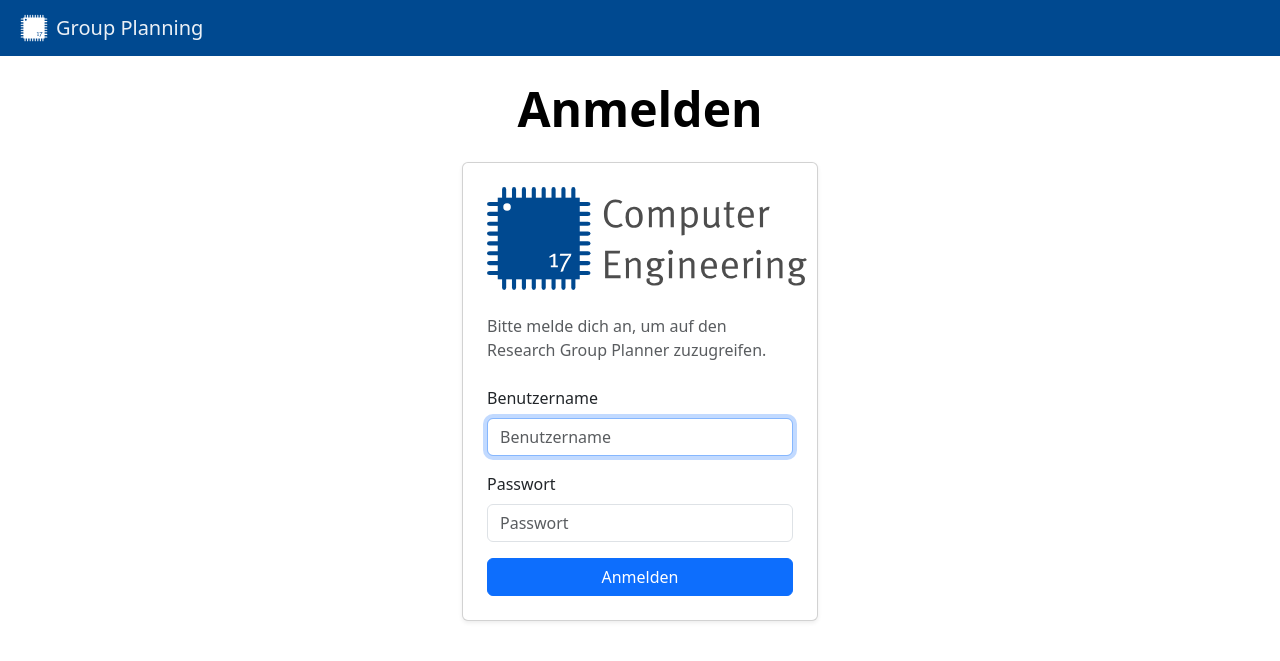
After one commit to wallento/researchgroupplanner, a Django app: page /login/ in a window 1280 px wide. The commit adds this page. Shown: the top 661 px of the page. Run offline with Django 5.2, Linux system fonts and the light colour scheme; some libraries are stand-ins or nearby versions.

Commit message:
feature: add login

```diff
--- a/controlling/templates/controlling/base.html
+++ b/controlling/templates/controlling/base.html
@@ -66,7 +66,8 @@
                 <img class="navbar-brand-logo" src="{% static 'controlling/img/Symbol_White.svg' %}" alt="Arbeitsgruppenlogo">
                 <span>Group Planning</span>
             </a>
-            <button class="navbar-toggler" type="button" data-bs-toggle="collapse" data-bs-target="#navbar" aria-controls="navbar" aria-expanded="false" aria-label="Toggle navigation">
+            {% if user.is_authenticated %}
+                <button class="navbar-toggler" type="button" data-bs-toggle="collapse" data-bs-target="#navbar" aria-controls="navbar" aria-expanded="false" aria-label="Navigation ein-/ausblenden">
                     <span class="navbar-toggler-icon"></span>
                 </button>
                 <div class="collapse navbar-collapse" id="navbar">
@@ -114,10 +115,18 @@
                         </a>
                     </li>
                     </ul>
-                <div class="ms-auto mt-2 mt-lg-0">
-                    <a class="btn btn-light" href="/admin">Admin</a>
+                    <div class="ms-auto mt-2 mt-lg-0 d-flex align-items-center gap-2">
+                        <span class="navbar-text text-white-50">{{ user.get_username }}</span>
+                        {% if user.is_staff %}
+                            <a class="btn btn-light" href="{% url 'admin:index' %}">Admin</a>
+                        {% endif %}
+                        <form method="post" action="{% url 'logout' %}" class="d-inline">
+                            {% csrf_token %}
+                            <button type="submit" class="btn btn-outline-light">Abmelden</button>
+                        </form>
                     </div>
                 </div>
+            {% endif %}
         </div>
     </nav>
     <div class="container">
--- /dev/null
+++ b/controlling/templates/registration/login.html
@@ -0,0 +1,33 @@
+{% extends "controlling/base.html" %}
+{% load django_bootstrap5 static %}
+
+{% block title %}Anmelden – Group Planning{% endblock %}
+{% block heading %}Anmelden{% endblock %}
+
+{% block content %}
+    <div class="row justify-content-center mt-4">
+        <div class="col-sm-10 col-md-7 col-lg-5 col-xl-4">
+            <div class="card shadow-sm">
+                <div class="card-body p-4">
+                    <div class="text-center mb-4">
+                        <img src="{% static 'controlling/img/Logo-EN.svg' %}"
+                             class="img-fluid"
+                             style="max-width: 320px;"
+                             alt="Research Group Planner">
+                    </div>
+                    <p class="text-muted mb-4">
+                        Bitte melde dich an, um auf den Research Group Planner zuzugreifen.
+                    </p>
+                    <form method="post" action="{% url 'login' %}">
+                        {% csrf_token %}
+                        {% bootstrap_form form %}
+                        {% if next %}
+                            <input type="hidden" name="next" value="{{ next }}">
+                        {% endif %}
+                        <button type="submit" class="btn btn-primary w-100">Anmelden</button>
+                    </form>
+                </div>
+            </div>
+        </div>
+    </div>
+{% endblock %}
--- a/groupplanning/settings.py
+++ b/groupplanning/settings.py
@@ -79,6 +79,7 @@ MIDDLEWARE = [
     'django.middleware.common.CommonMiddleware',
     'django.middleware.csrf.CsrfViewMiddleware',
     'django.contrib.auth.middleware.AuthenticationMiddleware',
+    'django.contrib.auth.middleware.LoginRequiredMiddleware',
     'django.contrib.messages.middleware.MessageMiddleware',
     'django.middleware.clickjacking.XFrameOptionsMiddleware',
 ]
@@ -173,6 +174,11 @@ if env_bool('DJANGO_SECURE_PROXY_SSL_HEADER', False):
 
 DEFAULT_AUTO_FIELD = 'django.db.models.BigAutoField'
 
+# Authentication
+LOGIN_URL = 'login'
+LOGIN_REDIRECT_URL = 'main'
+LOGOUT_REDIRECT_URL = 'login'
+
 # Email Configuration
 # https://docs.djangoproject.com/en/5.2/topics/email/
 
--- a/groupplanning/urls.py
+++ b/groupplanning/urls.py
@@ -15,6 +15,7 @@ Including another URLconf
     2. Add a URL to urlpatterns:  path('blog/', include('blog.urls'))
 """
 from django.contrib import admin
+from django.contrib.auth import views as auth_views
 from django.conf import settings
 from django.urls import include, path
 from django.contrib.staticfiles.urls import staticfiles_urlpatterns
@@ -22,6 +23,15 @@ from django.contrib.staticfiles.urls import staticfiles_urlpatterns
 from controlling.views import annual_pools as controlling_annual_pools, main as controlling_main, warnings as controlling_warnings, statistics as controlling_statistics, send_test_email
 
 urlpatterns = [
+    path(
+        "login/",
+        auth_views.LoginView.as_view(
+            template_name="registration/login.html",
+            redirect_authenticated_user=True,
+        ),
+        name="login",
+    ),
+    path("logout/", auth_views.LogoutView.as_view(), name="logout"),
     path("", controlling_main, name="main"),
     path("warnings/", controlling_warnings, name="warnings"),
     path("statistics/", controlling_statistics, name="statistics"),
```
Also changed, not shown: groupplanning/tests.py (added, +69 -0 lines), controlling/static/controlling/img/Logo-EN.svg (added), 1 other file. Lines whose indentation alone changed are shown as unchanged.
